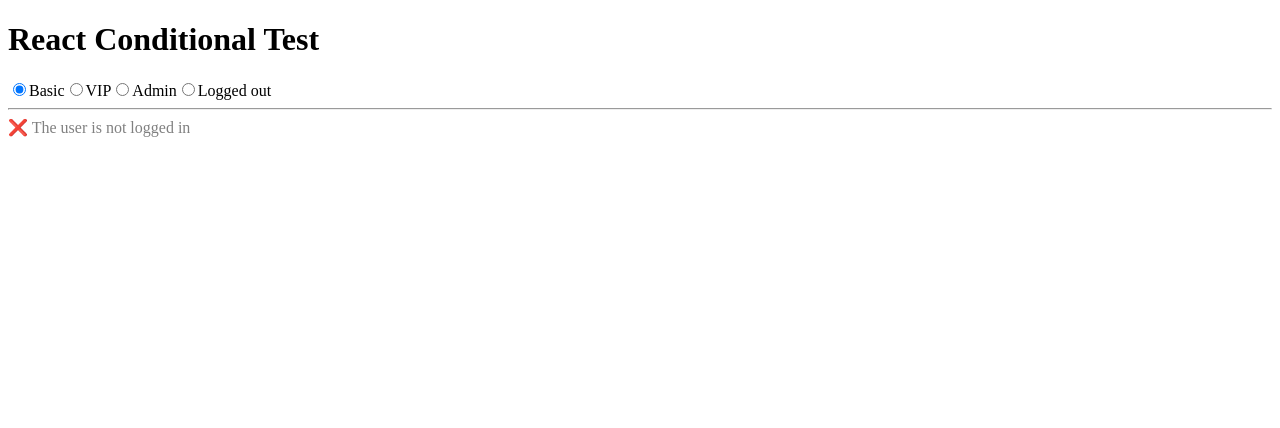
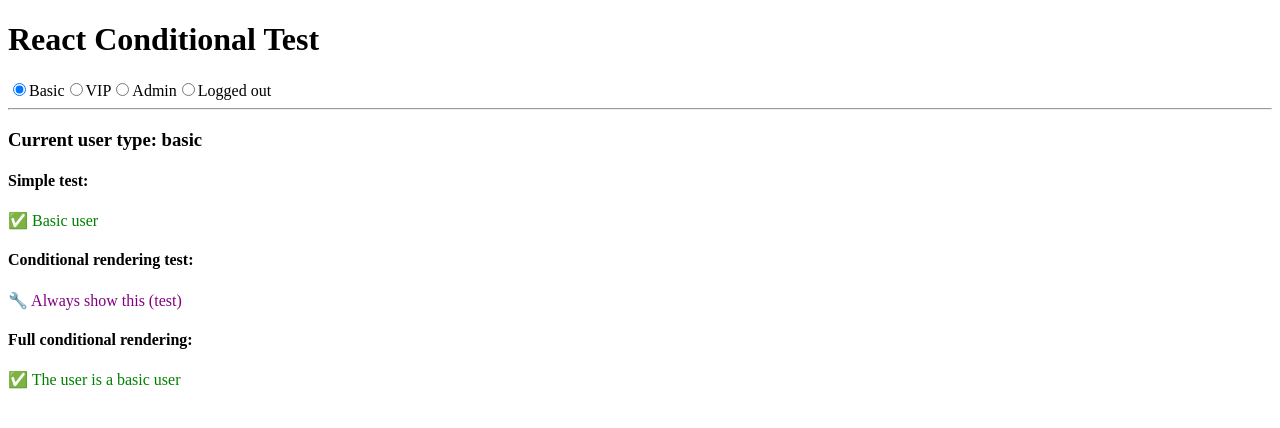
Before and after one commit to glhrmoura/react-conditional, a React (Vite) app: page / in a window 1280 px wide. Shown: the top 428 px of the page. Built offline with nearby package versions, Linux system fonts and the light colour scheme.

Commit message:
test: update dev app to use case prop

```diff
--- a/src/dev/app.tsx
+++ b/src/dev/app.tsx
@@ -62,14 +62,30 @@
       <hr />
 
       <div>
+        <h3>Current user type: {userType || 'none'}</h3>
+
+        <h4>Simple test:</h4>
+        {userType === 'basic' && <div style={{ color: 'green' }}>✅ Basic user</div>}
+        {userType === 'vip' && <div style={{ color: 'blue' }}>💎 VIP user</div>}
+        {userType === 'admin' && <div style={{ color: 'red' }}>👑 Admin user</div>}
+        {!userType && <div style={{ color: 'gray' }}>❌ Not logged in</div>}
+
+        <h4>Conditional rendering test:</h4>
         <Condition>
-          <If condition={userType === 'basic'}>
+          <If case={true}>
+            <div style={{ color: 'purple' }}>🔧 Always show this (test)</div>
+          </If>
+        </Condition>
+
+        <h4>Full conditional rendering:</h4>
+        <Condition>
+          <If case={userType === 'basic'}>
             <div style={{ color: 'green' }}>✅ The user is a basic user</div>
           </If>
-          <ElseIf condition={userType === 'vip'}>
+          <ElseIf case={userType === 'vip'}>
             <div style={{ color: 'blue' }}>💎 The user is a vip user</div>
           </ElseIf>
-          <ElseIf condition={userType === 'admin'}>
+          <ElseIf case={userType === 'admin'}>
             <div style={{ color: 'red' }}>👑 The user is an admin user</div>
           </ElseIf>
           <Else>
```
